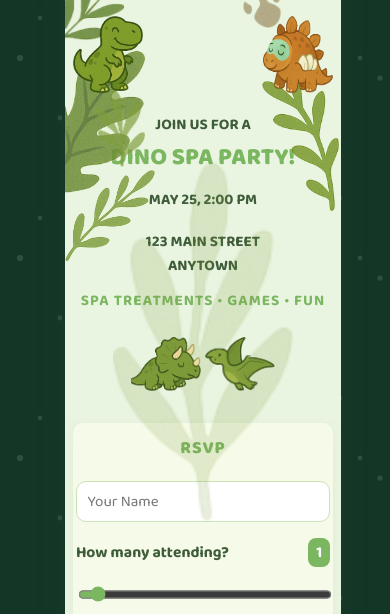
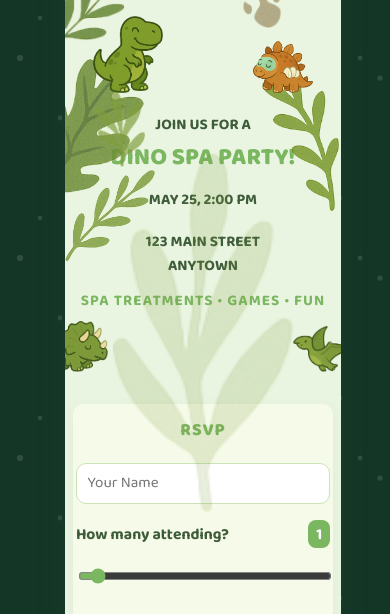
Before and after one commit to nqngo/2025-lucas-birthday, a website built with Vite: page index.html in a window 390 px wide. Shown: the part 162-776 px from the top of the page. Built offline with nearby package versions, Linux system fonts and the light colour scheme.

Commit message:
Fix dino placements on large media

```diff
--- a/src/main.js
+++ b/src/main.js
@@ -15,8 +15,6 @@ import dino2 from './assets/dino2_right.png'
 import dino3 from './assets/dino3_left.png'
 import dino4 from './assets/dino4_right.png'
 import { setupCounter } from './counter.js'
-
-// Dino and leaf SVGs (to be added in src/assets/)
 
 document.body.classList.add('outer-bg');
 document.querySelector('#app').innerHTML = `
@@ -45,7 +43,7 @@ document.querySelector('#app').innerHTML = `
       <p class="address">123 MAIN STREET<br />ANYTOWN</p>
       <div class="features">SPA TREATMENTS &bull; GAMES &bull; FUN</div>
     </div>
-    <div class="dino-row bottom">
+    <div class="dino-row dino-bottom">
       <img src="${dino3}" class="dino dino-left" alt="Dino bottom left" />
       <img src="${dino4}" class="dino dino-right" alt="Dino bottom right" />
     </div>
--- a/src/style.css
+++ b/src/style.css
@@ -71,18 +71,22 @@ body.outer-bg {
 .dino {
   z-index: 3;
   position: relative;
-  width: 110px;
   height: auto;
 }
 .dino-row {
   display: flex;
   justify-content: space-between;
-  margin: 0.5rem 0;
+  margin: 0;
   z-index: 3;
+  align-items: flex-end;
+  position: relative;
 }
-.dino-row.bottom {
-  margin-top: 1.5rem;
-  justify-content: center;
+.dino-row .dino:nth-child(1) { width: 140px; margin-left: 20px;}
+.dino-row .dino:nth-child(2) { width: 135px; margin-right: 20px;}
+.dino-bottom .dino:nth-child(1) { width: 140px; margin-left: -35px; }
+.dino-bottom .dino:nth-child(2) { width: 100px; margin-right: -20px; }
+.dino-bottom {
+  margin-top: 0.5rem;
 }
 
 .leaf-border {
@@ -177,9 +181,9 @@ body.outer-bg {
   .decor-left2 { top: 50px; width: 40px; }
   .decor-left3 { top: 110px; width: 45px; }
   .decor-left4 { top: 180px; width: 50px; }
-  .decor-left2-decor { top: 130px; left: 10px; width: 28px; }
+  .decor-left2-decor { top: 130px; left: 40px; width: 28px; }
   .decor-bg { width: 90px; }
-  .dino { width: 70px; }
+  .dino { width: 100px; }
   .invite-container {
     padding: 1.2rem 0.5rem 1.2rem 0.5rem;
     max-width: 98vw;
@@ -207,6 +211,13 @@ body.outer-bg {
   .address, .date-time, .join-us {
     font-size: 0.95rem;
   }
+  .dino-row .dino:nth-child(1) { width: 70px; }
+  .dino-row .dino:nth-child(2) { width: 60px; }
+  .dino-row .dino:nth-child(3) {
+    width: 100px;
+    left: -25px;
+  }
+  .dino-row .dino:nth-child(4) { width: 65px; }
 }
 
 @media (min-width: 601px) and (max-width: 900px) {
```
